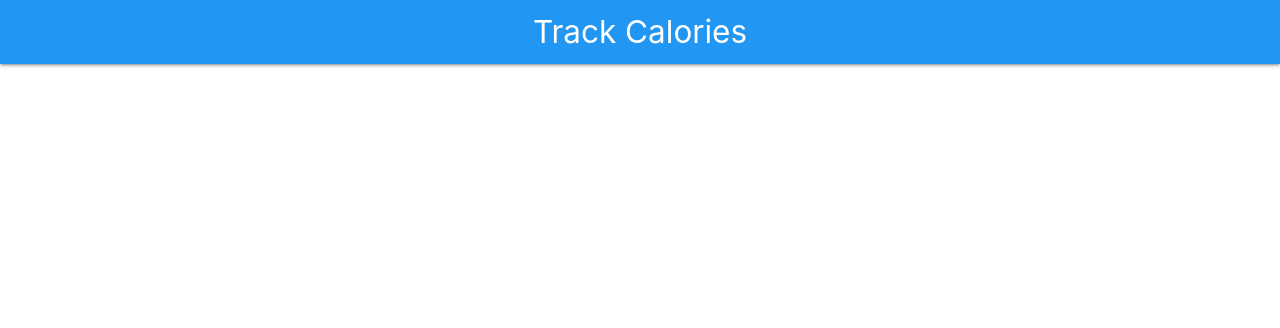
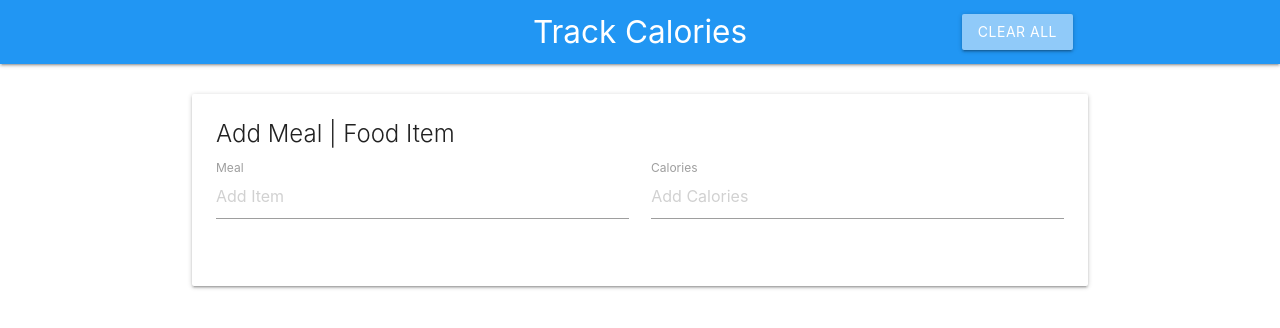
Before and after one commit to JosephLedbetter/calorietracking, a plain HTML site: page index.html in a window 1280 px wide. Drawn offline with nearby package versions, Linux system fonts and the light colour scheme.

Commit message:
meal input and calorie input created with the rows and columns

```diff
--- a/index.html
+++ b/index.html
@@ -13,11 +13,34 @@
     <div class="nav-wrapper blue">
         <div class="container">
             <a href="" class="brand-logo center">Track Calories</a>
+            <ul class="right">
+                <li><a href="#" class="clear-btn btn blue lighten-3">Clear All</a></li>
+            </ul>
         </div>
     </div>
 </nav>
 
+<br>
 
+<div class="container">
+    <div class="card">
+        <div class="card-content">
+            <span class="card-title">Add Meal | Food Item</span>
+            <form class="col">
+                <div class="row">
+                <div class="input-field col s6">
+                    <input type="text" placeholder="Add Item" id="item-name">
+                    <label for="item-name">Meal</label>
+                </div>
+                <div class="input-field col s6">
+                    <input type="text" placeholder="Add Calories" id="item-calories">
+                    <label for="item-calories">Calories</label>
+                </div>
+            </div>
+            </form>
+        </div>
+    </div>
+</div>
 
 
 
```
